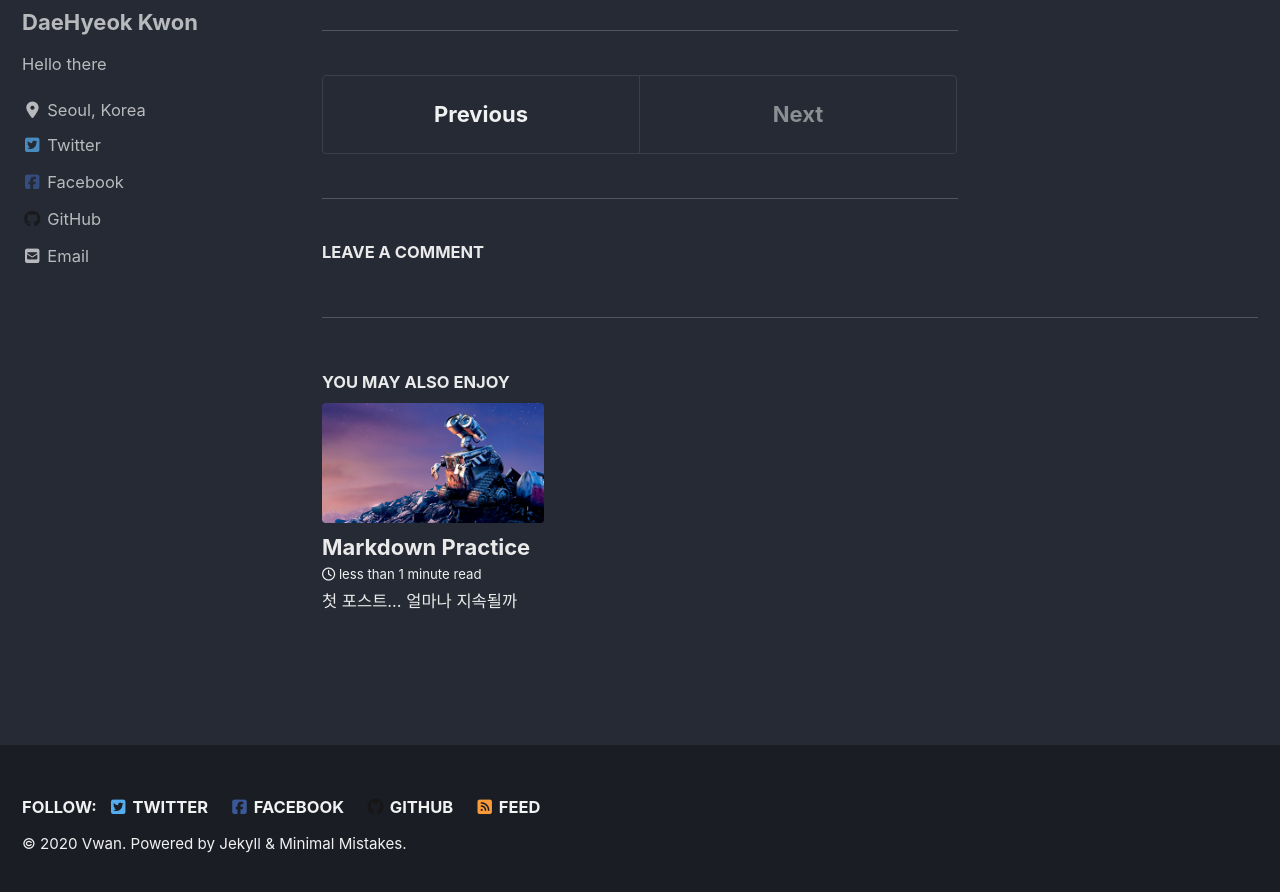
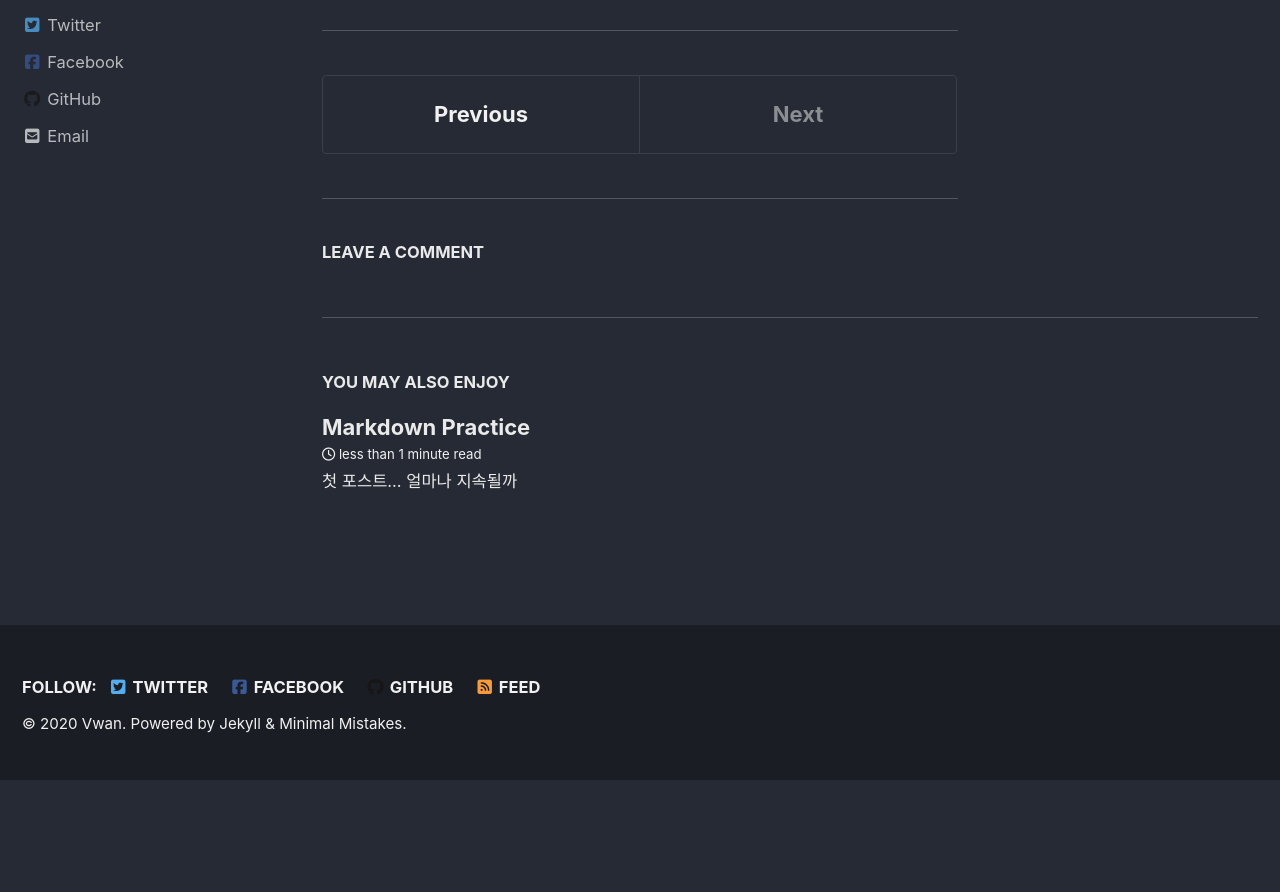
Before and after one commit to kor-haru/kor-haru.github.io, a Jekyll site: the page built from _posts/2020-01-06-002.md, in a window 1280 px wide and 900 px high, scrolled down 826 px. Shown: the top 892 px of the window. Built offline with Jekyll 4.4.1, drawn with Linux system fonts in a browser that asks for light colours; cached includes are drawn as plain includes; nearby versions of some CDN libraries; after the commit the page ends 1606 px from its top, so only the background shows below that.

Commit message:
mod : remove teaser

```diff
--- a/_config.yml
+++ b/_config.yml
@@ -29,7 +29,7 @@ baseurl                  : # the subpath of your site, e.g. "/blog"
 # repository               : # GitHub username/repo-name e.g. "mmistakes/minimal-mistakes"
 repository               : "dopingcat/dopingcat.github.io"
 # teaser                   : # path of fallback teaser image, e.g. "/assets/images/500x300.png"
-teaser                   : "/assets/images/wall-e.png"
+teaser                   : # "/assets/images/wall-e.png"
 logo                     : # path of logo image to display in the masthead, e.g. "/assets/images/88x88.png"
 masthead_title           : # overrides the website title displayed in the masthead, use " " for no title
 # breadcrumbs            : false # true, false (default)
```
Also changed, not shown: assets/images/wall-e.png (deleted).
